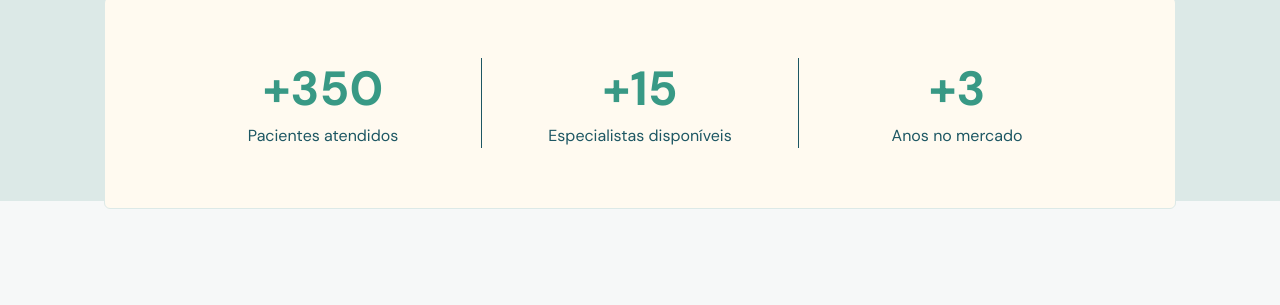
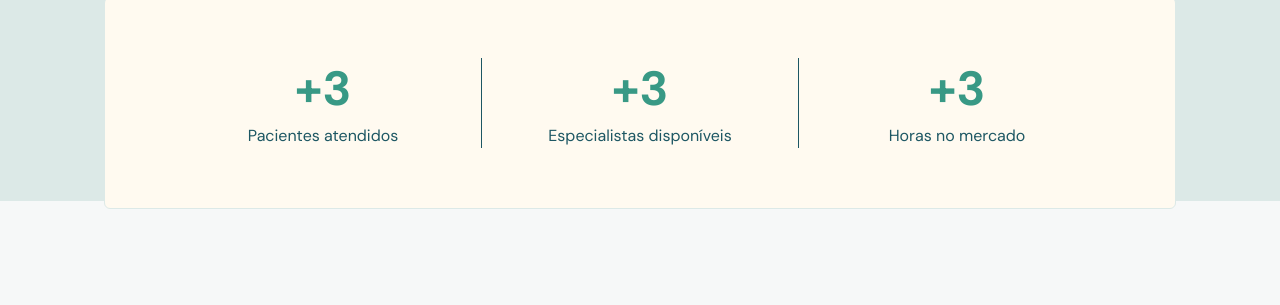
Before and after one commit to RaphaCassari/cuida-idoso, a plain HTML site: page index.html in a window 1280 px wide. Shown: the part 495-800 px from the top of the page. Drawn offline with nearby package versions, Linux system fonts and the light colour scheme.

Commit message:
first commit

```diff
--- a/index.html
+++ b/index.html
@@ -121,18 +121,18 @@
 
       <div class="stats">
         <div class="stat">
-          <h3>+350</h3>
+          <h3>+3</h3>
           <p>Pacientes atendidos</p>
         </div>
 
         <div class="stat">
-          <h3>+15</h3>
+          <h3>+3</h3>
           <p>Especialistas disponíveis</p>
         </div>
 
         <div class="stat">
           <h3>+3</h3>
-          <p>Anos no mercado</p>
+          <p>Horas no mercado</p>
         </div>
       </div>
     </div>
```
